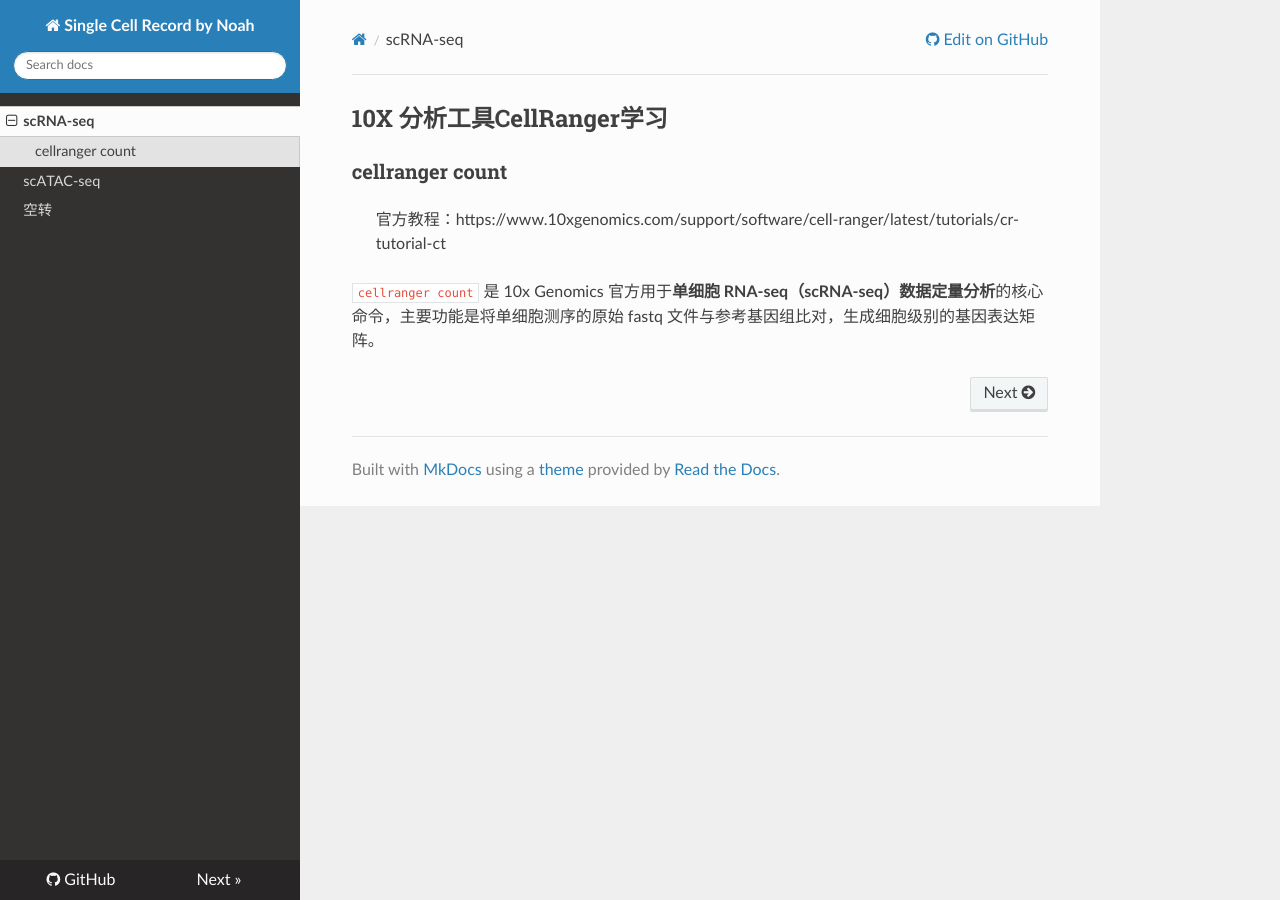
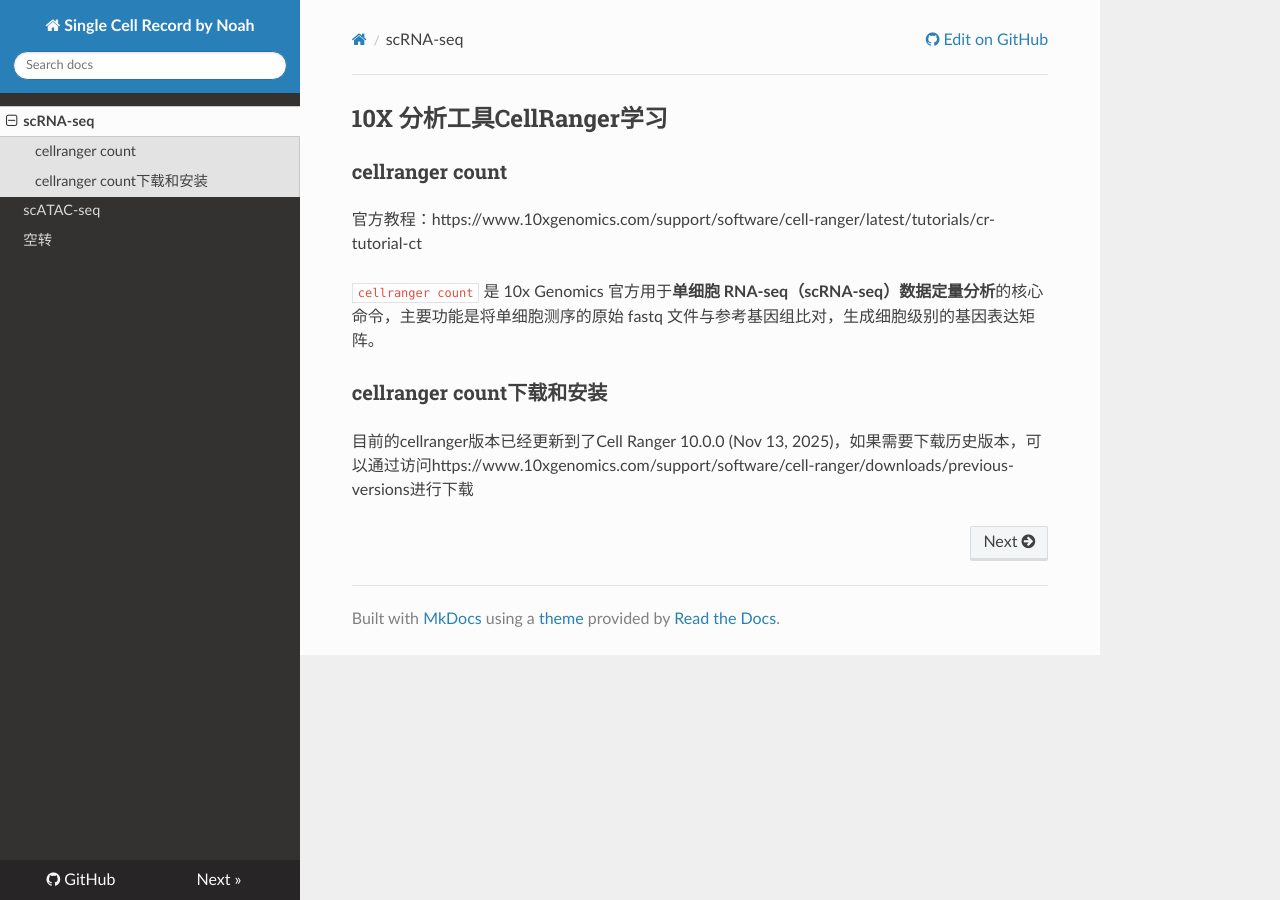
Before and after one commit to Wangjien/my-single-cell-record, an MkDocs documentation site: the page built from docs/scRNA-seq.md, in a window 1280 px wide. Built offline with MkDocs 1.6.1, drawn with Linux system fonts in a browser that asks for light colours; nearby versions of some CDN libraries.

Commit message:
添加cellranger

```diff
--- a/docs/scRNA-seq.md
+++ b/docs/scRNA-seq.md
@@ -2,6 +2,10 @@
 
 ### cellranger count
 
-> 官方教程：https://www.10xgenomics.com/support/software/cell-ranger/latest/tutorials/cr-tutorial-ct
+官方教程：https://www.10xgenomics.com/support/software/cell-ranger/latest/tutorials/cr-tutorial-ct
 
 `cellranger count` 是 10x Genomics 官方用于**单细胞 RNA-seq（scRNA-seq）数据定量分析**的核心命令，主要功能是将单细胞测序的原始 fastq 文件与参考基因组比对，生成细胞级别的基因表达矩阵。
+
+### cellranger count下载和安装
+
+目前的cellranger版本已经更新到了Cell Ranger 10.0.0 (Nov 13, 2025)，如果需要下载历史版本，可以通过访问https://www.10xgenomics.com/support/software/cell-ranger/downloads/previous-versions进行下载
```
